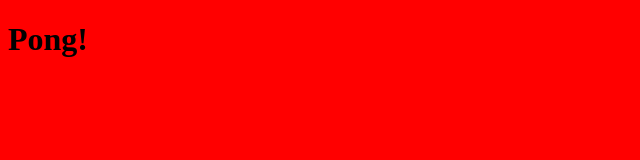
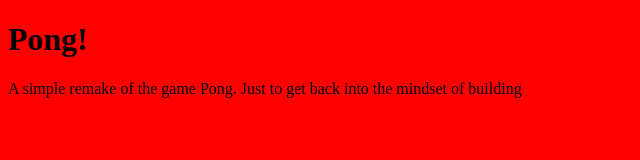
Before and after one commit to ToddTeese/Pong, a plain HTML site: page index.html in a window 1280 px wide. Shown: the whole page, without its empty margins (0-640 px from the left). Drawn offline with Linux system fonts and the light colour scheme.

Commit message:
copy update

```diff
--- a/index.html
+++ b/index.html
@@ -8,5 +8,7 @@
 
     <body>
         <h1>Pong!</h1>
+
+        <p>A simple remake of the game Pong. Just to get back into the mindset of building</p>
     </body>
 </html>
```
